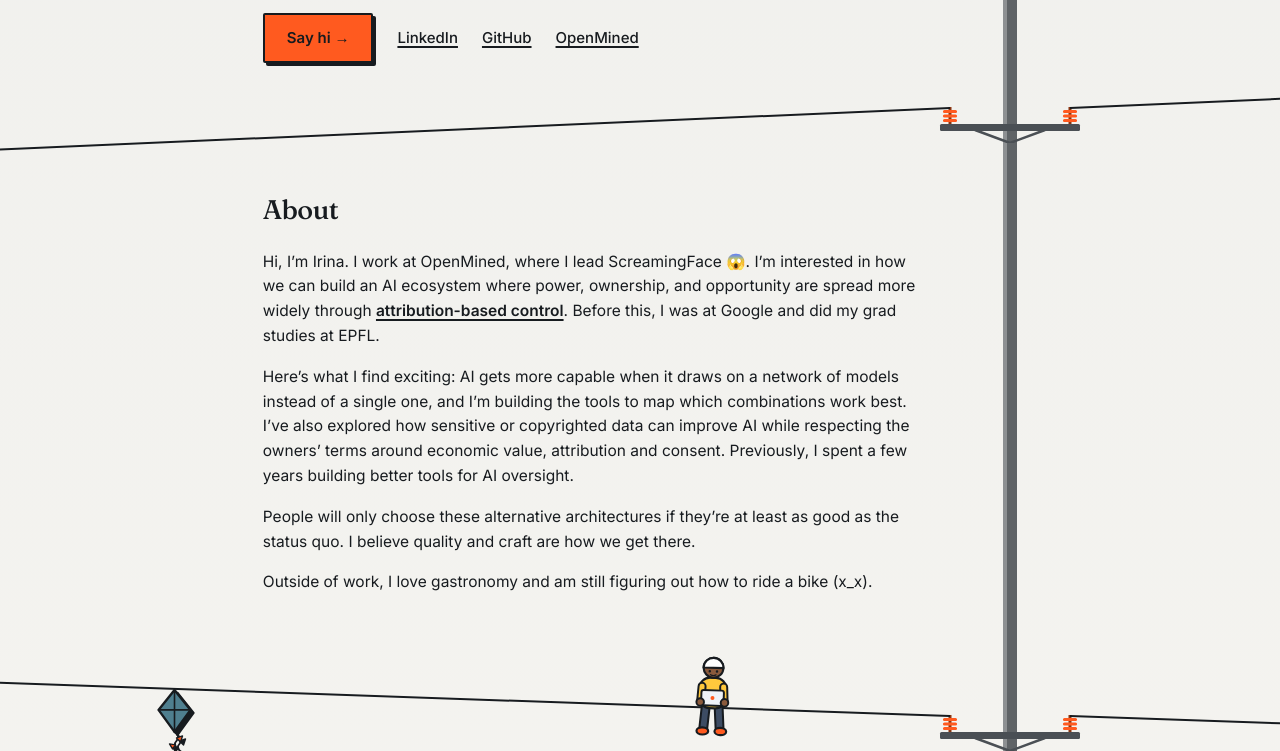
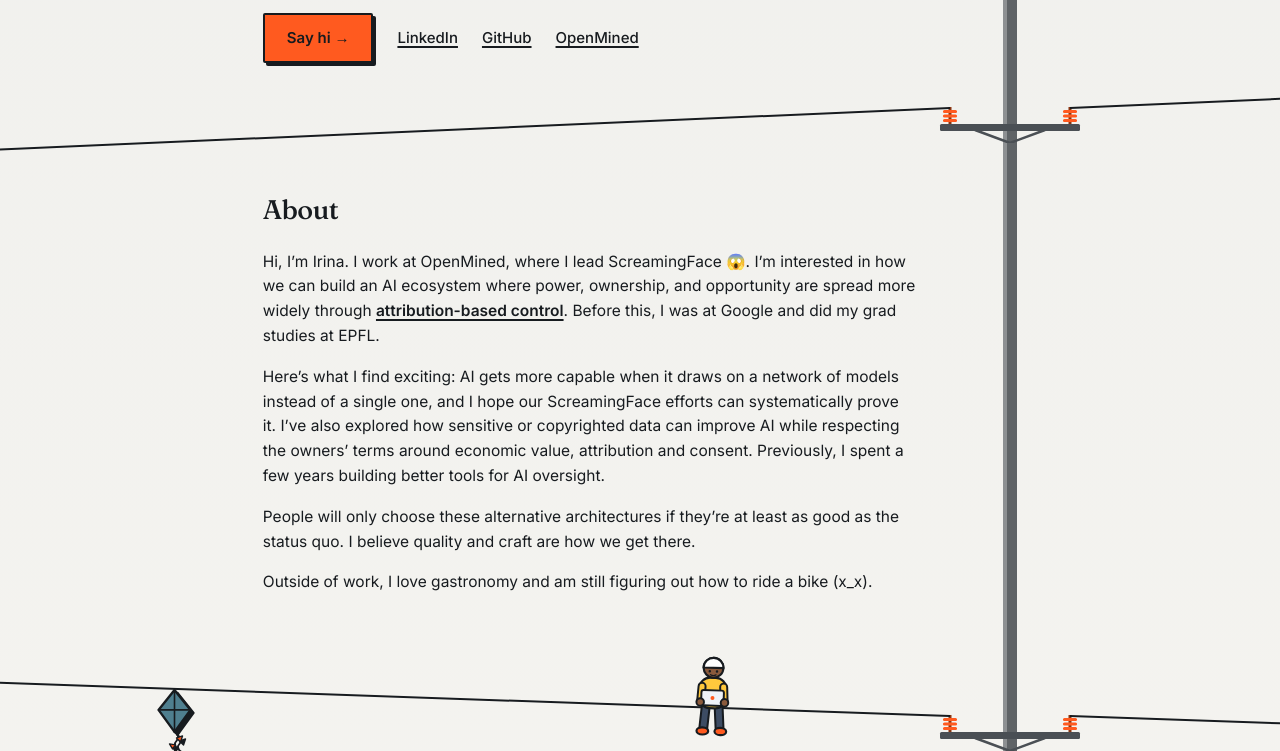
Before and after one commit to IrinaMBejan/IrinaMBejan.github.io, a plain HTML site: page index.html in a window 1280 px wide. Shown: the part 349-1100 px from the top of the page. Drawn offline with Linux system fonts and the light colour scheme.

Commit message:
Reword model-network line to reference ScreamingFace

```diff
--- a/index.html
+++ b/index.html
@@ -416,7 +416,7 @@ footer { position: relative; padding: clamp(8px, 2vw, 24px) var(--right) clamp(1
     <h2>About</h2>
     <div class="prose">
       <p>Hi, I’m Irina. I work at OpenMined, where I lead ScreamingFace 😱. I’m interested in how we can build an AI ecosystem where power, ownership, and opportunity are spread more widely through <a href="https://attribution-based-control.ai/">attribution-based control</a>. Before this, I was at Google and did my grad studies at EPFL.</p>
-      <p>Here’s what I find exciting: AI gets more capable when it draws on a network of models instead of a single one, and I’m building the tools to map which combinations work best. I’ve also explored how sensitive or copyrighted data can improve AI while respecting the owners’ terms around economic value, attribution and consent. Previously, I spent a few years building better tools for AI oversight.</p>
+      <p>Here’s what I find exciting: AI gets more capable when it draws on a network of models instead of a single one, and I hope our ScreamingFace efforts can systematically prove it. I’ve also explored how sensitive or copyrighted data can improve AI while respecting the owners’ terms around economic value, attribution and consent. Previously, I spent a few years building better tools for AI oversight.</p>
       <p>People will only choose these alternative architectures if they’re at least as good as the status quo. I believe quality and craft are how we get there.</p>
       <p>Outside of work, I love gastronomy and am still figuring out how to ride a bike (x_x).</p>
     </div>
```
